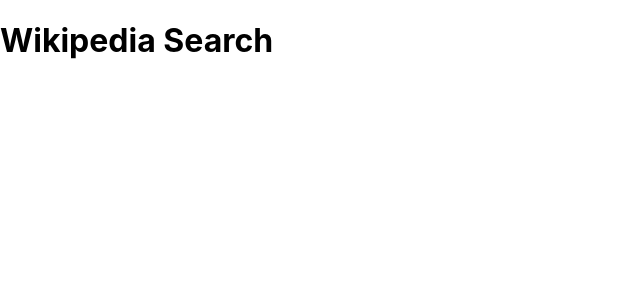
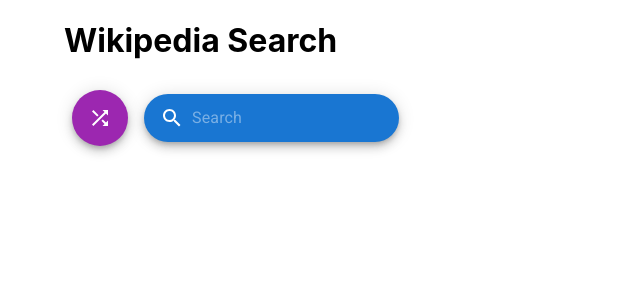
Before and after one commit to giacoletti/wikipedia_viewer, a React (Create React App) app: page / in a window 1280 px wide. Shown: the top 300 px of the page, without its empty margins (0-640 px from the left). Built offline with nearby package versions, Linux system fonts and the light colour scheme.

Commit message:
Adds mui Container with random article button and search article input in App.jsx adds data-cy attributes in App.jsx

```diff
--- a/package.json
+++ b/package.json
@@ -5,6 +5,7 @@
   "dependencies": {
     "@emotion/react": "^11.7.1",
     "@emotion/styled": "^11.6.0",
+    "@mui/icons-material": "^5.2.5",
     "@mui/material": "^5.2.7",
     "@testing-library/jest-dom": "^5.14.1",
     "@testing-library/react": "^12.0.0",
--- a/src/App.jsx
+++ b/src/App.jsx
@@ -1,8 +1,22 @@
 import React from 'react';
+import { Container, Fab, InputBase } from '@mui/material';
+import ShuffleIcon from '@mui/icons-material/Shuffle';
+import SearchIcon from '@mui/icons-material/Search';
 
 const App = () => {
+
   return (
-    <h1 data-cy="wiki-viewer-header">Wikipedia Search</h1>
+    <Container>
+      <h1 data-cy="wiki-viewer-header">Wikipedia Search</h1>
+      <Fab data-cy="random-article-btn" color="secondary" sx={{ m: 1 }}>
+        <ShuffleIcon />
+      </Fab>
+      <Fab data-cy="search-article-btn" color="primary"
+        variant="extended" sx={{ m: 1 }}>
+        <SearchIcon />
+        <InputBase placeholder="Search" sx={{ m: 1, color: 'white' }} />
+      </Fab>
+    </Container>
   );
 };
 
```
Also changed, not shown: 1 other file (tests, documents, lock files or other folders).
